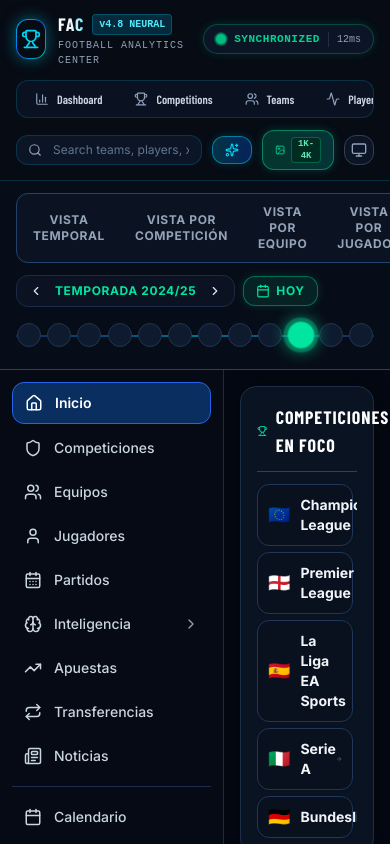
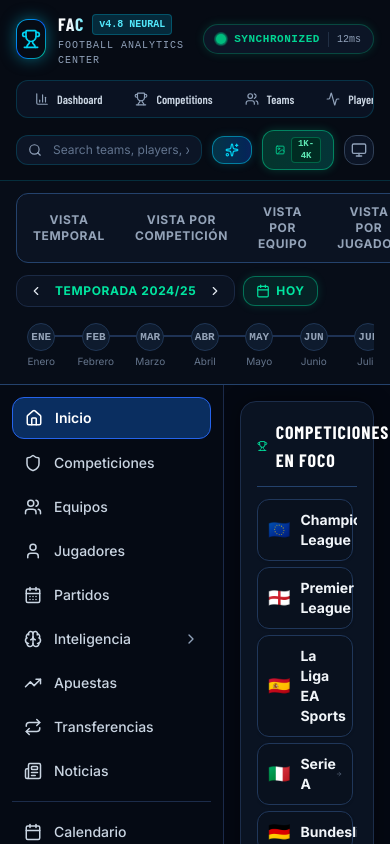
Before and after one commit to ekp-labs/Dashboard-Apuestas, a React (Vite) app: page / in a window 390 px wide. Shown: the top 844 px of the page. Built offline with nearby package versions, Linux system fonts and the light colour scheme; a web font is replaced by a local one.

Commit message:
feat: update timeline stages and refine component UI
Enrich timeline data with full month names and improve the TimelineBar layout, including mobile responsiveness via horizontal scrolling and updated styling.

```diff
--- a/src/components/TimelineBar.tsx
+++ b/src/components/TimelineBar.tsx
@@ -71,33 +71,33 @@
         </div>
 
         {/* Horizontal Timeline Bar across Months */}
-        <div className="relative pt-1 pb-1">
+        <div className="relative pt-1 pb-1 overflow-x-auto no-scrollbar">
           {/* Connecting Line */}
-          <div className="absolute top-4 left-0 right-0 h-0.5 bg-gradient-to-r from-blue-900 via-cyan-500 to-indigo-900 opacity-60 z-0"></div>
+          <div className="absolute top-4 left-4 right-4 h-0.5 bg-[#1E3254] z-0"></div>
 
-          <div className="grid grid-cols-12 gap-1 relative z-10">
+          <div className="grid grid-cols-12 min-w-[650px] gap-1 relative z-10">
             {timelineStages.map((stage) => {
               const isActive = activeStageId === stage.id;
               return (
                 <div
                   key={stage.id}
                   onClick={() => setActiveStageId(stage.id)}
-                  className="flex flex-col items-center group cursor-pointer"
+                  className="flex flex-col items-center group cursor-pointer select-none"
                 >
                   {/* Month Marker Circle */}
                   <div
-                    className={`w-6 h-6 rounded-full flex items-center justify-center text-[10px] font-mono font-bold transition-all duration-300 ${
+                    className={`w-7 h-7 rounded-full flex items-center justify-center text-[11px] font-mono font-bold transition-colors ${
                       isActive
-                        ? 'bg-[#00E5A0] text-[#060B14] ring-4 ring-[#00E5A0]/30 shadow-[0_0_15px_#00E5A0] scale-110'
+                        ? 'bg-[#00E5A0] text-[#060B14] font-black'
                         : 'bg-[#0E1B2E] border border-[#203654] text-[#94A3B8] group-hover:border-[#3B82F6] group-hover:text-white'
                     }`}
                   >
-                    {stage.month}
+                    {stage.label}
                   </div>
 
                   {/* Stage Label Below Marker */}
                   <div
-                    className={`text-[9px] text-center mt-1.5 leading-tight px-0.5 transition-colors line-clamp-2 ${
+                    className={`text-[10px] text-center mt-1 leading-tight px-0.5 ${
                       isActive
                         ? 'text-[#00E5A0] font-bold uppercase tracking-tight'
                         : 'text-[#64748B] group-hover:text-slate-300'
--- a/src/data/mockData.ts
+++ b/src/data/mockData.ts
@@ -305,18 +305,18 @@
 ];
 
 export const timelineStages = [
-  { id: '1', label: 'ENE', active: false },
-  { id: '2', label: 'FEB', active: false },
-  { id: '3', label: 'MAR', active: false },
-  { id: '4', label: 'ABR', active: false },
-  { id: '5', label: 'MAY', active: false },
-  { id: '6', label: 'JUN', active: false },
-  { id: '7', label: 'JUL', active: false },
-  { id: '8', label: 'AGO', active: false },
-  { id: '9', label: 'SEP', active: false },
-  { id: '10', label: 'OCT', active: true },
-  { id: '11', label: 'NOV', active: false },
-  { id: '12', label: 'DIC', active: false }
+  { id: '1', label: 'ENE', month: 'ENE', stageName: 'Enero', active: false },
+  { id: '2', label: 'FEB', month: 'FEB', stageName: 'Febrero', active: false },
+  { id: '3', label: 'MAR', month: 'MAR', stageName: 'Marzo', active: false },
+  { id: '4', label: 'ABR', month: 'ABR', stageName: 'Abril', active: false },
+  { id: '5', label: 'MAY', month: 'MAY', stageName: 'Mayo', active: false },
+  { id: '6', label: 'JUN', month: 'JUN', stageName: 'Junio', active: false },
+  { id: '7', label: 'JUL', month: 'JUL', stageName: 'Julio', active: false },
+  { id: '8', label: 'AGO', month: 'AGO', stageName: 'Agosto', active: false },
+  { id: '9', label: 'SEP', month: 'SEP', stageName: 'Septiembre', active: false },
+  { id: '10', label: 'OCT', month: 'OCT', stageName: 'Octubre', active: true },
+  { id: '11', label: 'NOV', month: 'NOV', stageName: 'Noviembre', active: false },
+  { id: '12', label: 'DIC', month: 'DIC', stageName: 'Diciembre', active: false }
 ];
 
 export const focusLeagues = [
```
